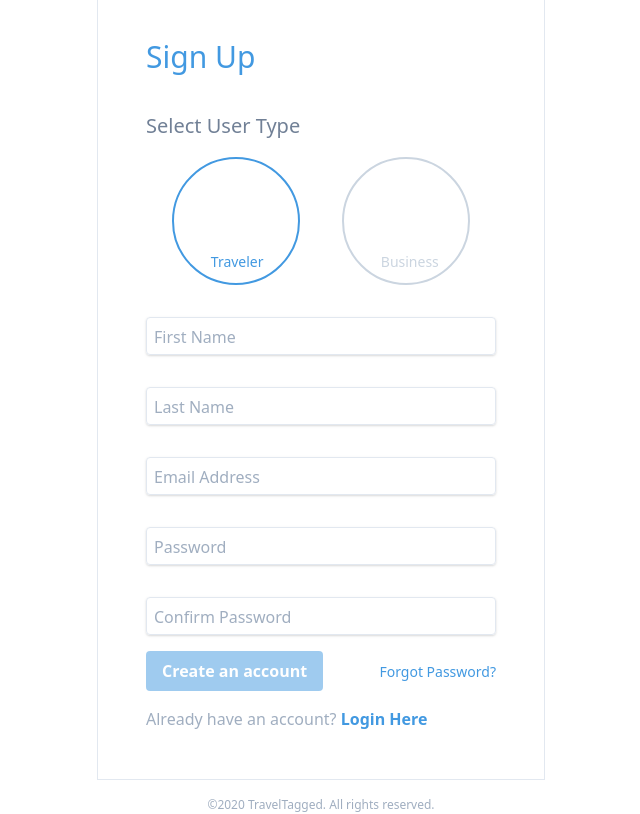
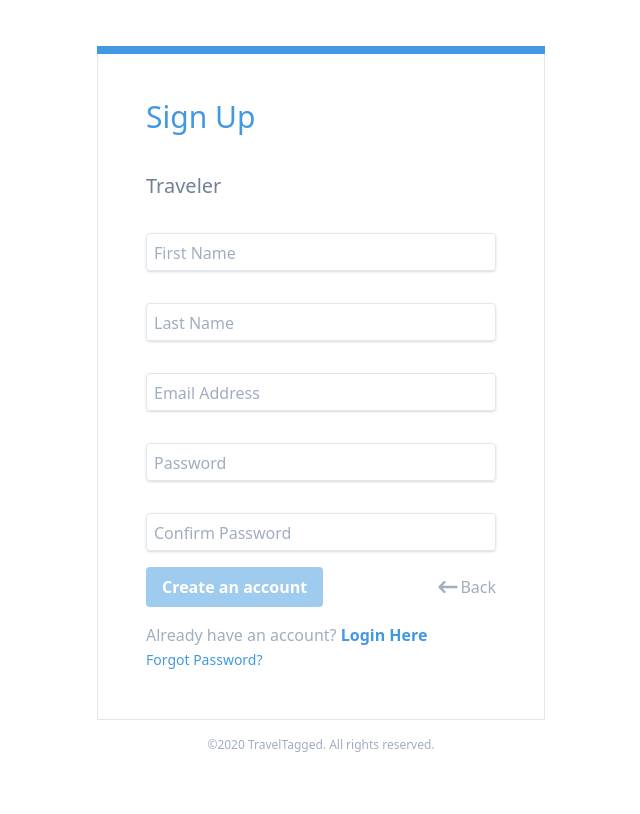
Before and after one commit to niikkiin/travel2, a React (Create React App) app in the folder client2/: page /register in a window 1280 px wide. Both pictures are taken after a click on the label "Traveler". Shown: the whole page, without its empty margins (319-959 px from the left). Built offline with nearby package versions, Linux system fonts and the light colour scheme.

Commit message:
added a back button on sign up

```diff
--- a/client2/src/pages/site/auth/SignUp.jsx
+++ b/client2/src/pages/site/auth/SignUp.jsx
@@ -267,10 +267,15 @@ const SignUp = (props) => {
             <h1 className="text-3xl my-2 mb-8 text-blue-500 font-medium">
               Sign Up
             </h1>
+            <>
+              {userType ? (
+                <div className="text-xl text-gray-600 pb-4 flex items-center">
+                  {userType}
+                </div>
+              ) : (
+                <>
+                  <h2 className="text-xl text-gray-600">Select User Type</h2>
 
-            <div>
-              <h2 className="text-xl text-gray-600">Select User Type</h2>
-            </div>
                   <div className="flex justify-evenly">
                     <CustomRadioButton
                       name="userType"
@@ -289,7 +294,10 @@ const SignUp = (props) => {
                       handleRadioChange={(e) => handleChange(e)}
                     />
                   </div>
-            {getUserType(userType)}
+                </>
+              )}
+            </>
+            <>{getUserType(userType)}</>
 
             {userType ? (
               <div className="flex items-center justify-between">
@@ -315,12 +323,29 @@ const SignUp = (props) => {
                 >
                   Create an account
                 </button>
-                <Link
+                {/* <Link
                   className="inline-block align-baseline font-light text-sm text-blue-500 hover:text-blue-800"
                   to="/forgot-password"
                 >
                   Forgot Password?
-                </Link>
+                </Link> */}
+                <div
+                  className="flex items-center align-baseline text-base cursor-pointer font-medium text-gray-500 hover:text-blue-500"
+                  onClick={(e) => setFormData({ ...formData, userType: "" })}
+                >
+                  <svg
+                    viewBox="0 0 20 20"
+                    fill="currentColor"
+                    className="arrow-narrow-left w-6 h-6"
+                  >
+                    <path
+                      fillRule="evenodd"
+                      d="M7.707 14.707a1 1 0 01-1.414 0l-4-4a1 1 0 010-1.414l4-4a1 1 0 011.414 1.414L5.414 9H17a1 1 0 110 2H5.414l2.293 2.293a1 1 0 010 1.414z"
+                      clipRule="evenodd"
+                    />
+                  </svg>
+                  Back
+                </div>
               </div>
             ) : null}
             <div className="text-gray-500 my-4">
@@ -330,6 +355,12 @@ const SignUp = (props) => {
                 className="text-blue-500 font-bold hover:text-blue-800"
               >
                 Login Here
+              </Link>
+              <Link
+                className="inline-block align-baseline font-light text-sm text-blue-500 hover:text-blue-800"
+                to="/forgot-password"
+              >
+                Forgot Password?
               </Link>
             </div>
           </div>
```
Lines whose indentation alone changed are shown as unchanged.
